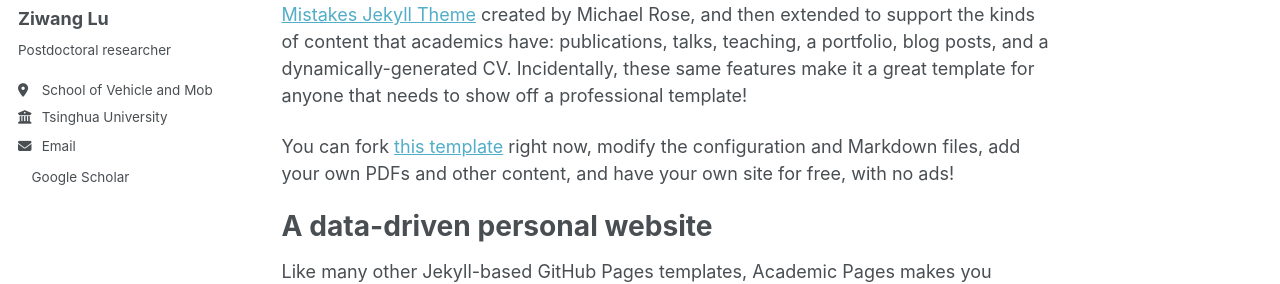
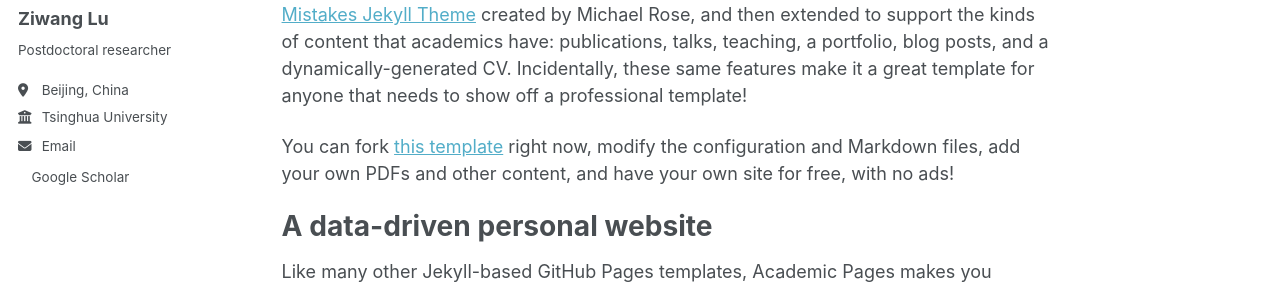
Before and after one commit to ZiwLu/ziwanglu.github.io, a Jekyll site: the page built from _pages/about.md, in a window 1280 px wide. Shown: the part 278-562 px from the top of the page. Built offline with Jekyll 4.4.1, drawn with Linux system fonts in a browser that asks for light colours; a style sheet for code colours, icons or effects is not loaded.

Commit message:
Update location to Beijing, China

```diff
--- a/_config.yml
+++ b/_config.yml
@@ -27,7 +27,7 @@ author:
   name             : "Ziwang Lu"
   pronouns         : # example: "she/her"
   bio              : "Postdoctoral researcher"
-  location         : "School of Vehicle and Mobility"
+  location         : "Beijing, China"
   employer         : "Tsinghua University"
   uri              : # URL
   email            : "luzw@tsinghua.edu.cn"
```
